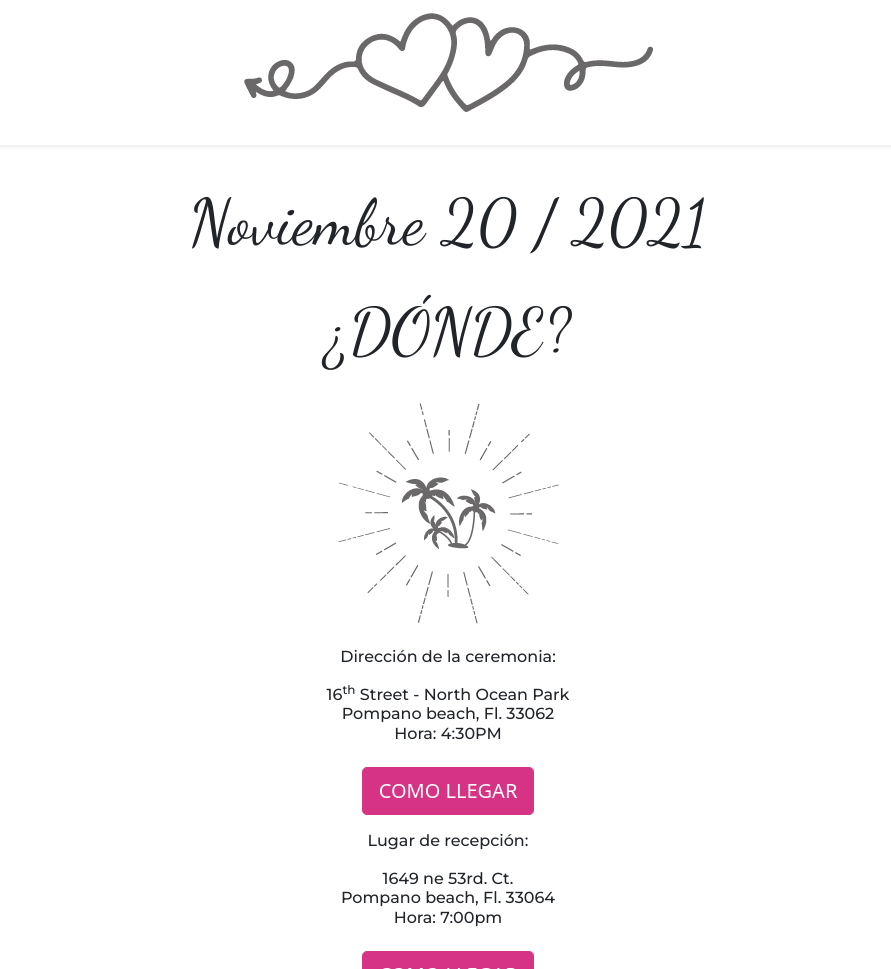
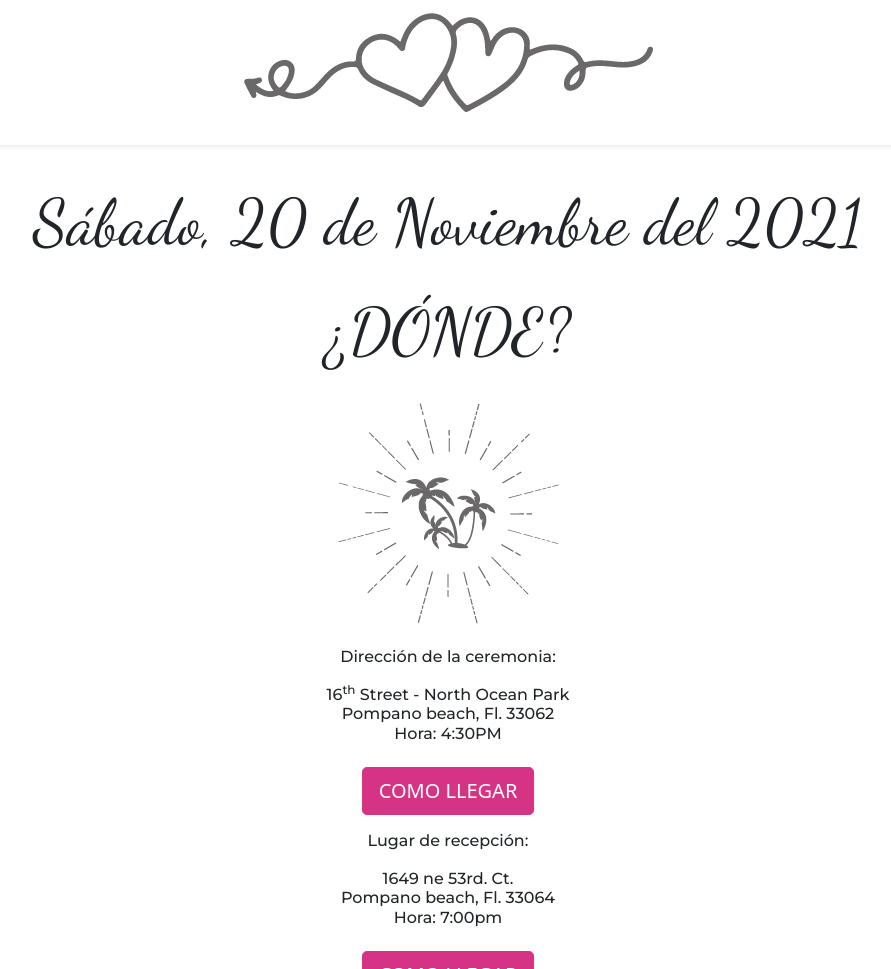
Before and after one commit to AlexanderEM-git/Disenos_web, a plain HTML site: page index.html in a window 1280 px wide. Shown: the part 1102-2071 px from the top of the page, without its empty margins (192-1083 px from the left). Drawn offline with nearby package versions, Linux system fonts and the light colour scheme; files whose address does not match are found by name.

Commit message:
Cambio de fechas

```diff
--- a/index.html
+++ b/index.html
@@ -74,7 +74,7 @@
 
     <div class="container-fluid text-center shadow-sm p-4">
         <p class="p-3 h6 textos_cursiva display-3">
-          Noviembre 20 / 2021</p>
+          Sábado, 20 de Noviembre del 2021</p>
         <p class="textos_cursiva p-2 display-3">¿DÓNDE?</p>
         <img src="img/icono_palmera.png" class="img-fluid" alt="iconos">
         <p class="p-3 h6 texto_planos">
```
